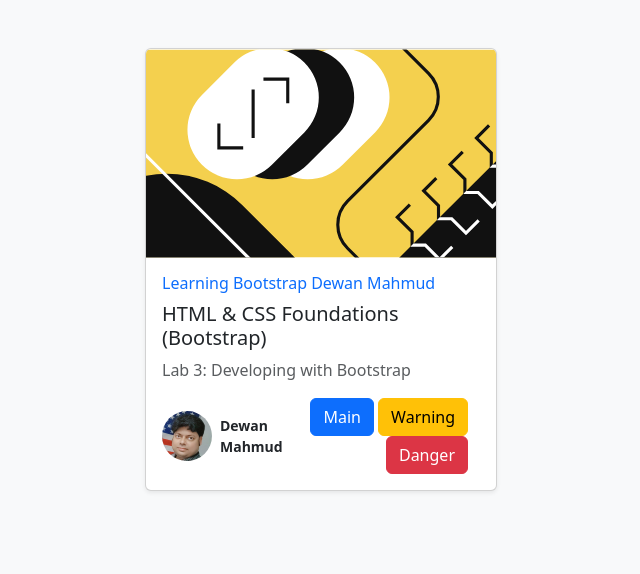
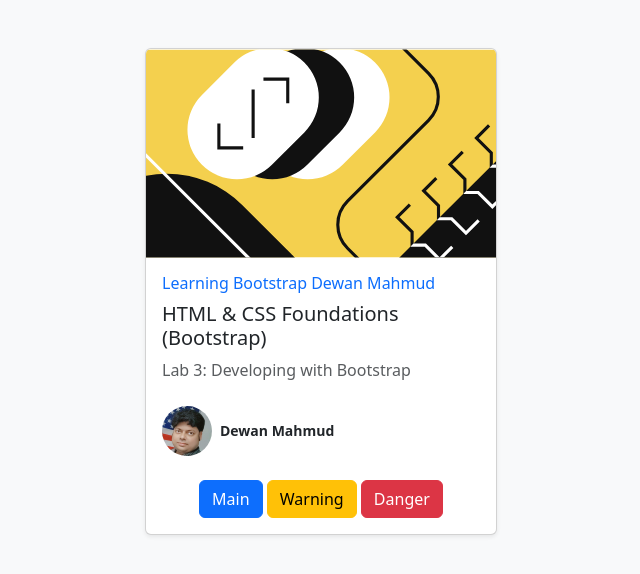
Before and after one commit to DewanTechUS/Lab_3_Developing_with_Bootstrap, a plain HTML site: page blog_preview_card/blog_preview_card.html in a window 1280 px wide. Shown: the whole page, without its empty margins (319-959 px from the left). Drawn offline with nearby package versions, Linux system fonts and the light colour scheme.

Commit message:
align-items

```diff
--- a/blog_preview_card/blog_preview_card.html
+++ b/blog_preview_card/blog_preview_card.html
@@ -20,15 +20,15 @@
         <h5 class="card-title">HTML & CSS Foundations (Bootstrap)</h5>
         <p class="card-text text-muted">Lab 3: Developing with Bootstrap</p>
 
-        <div class="d-flex align-items-center">
+        <div class="d-flex align-items-center mt-4">
         <img src="./Dewan_Rocky_400x400.jpg" class="rounded-circle me-2" width="50" alt="Author">
           <small class="fw-semibold">Dewan Mahmud</small>
-          <div class="container text-muted text-end">
+
+        </div>
+  <div class="container text-muted mt-4 text-center">
     <a href="index.html" class="btn btn-primary">Main</a>
     <button type="button" class="btn btn-warning">Warning</button>
     <button type="button" class="btn btn-danger">Danger</button>
-
-  </div>
         </div>
       </div>
     </div>
```
